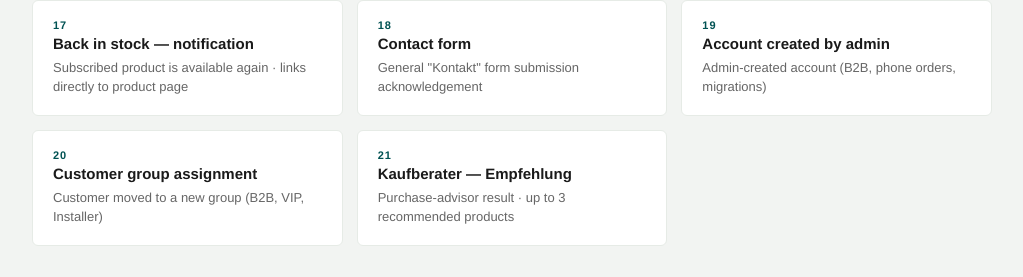
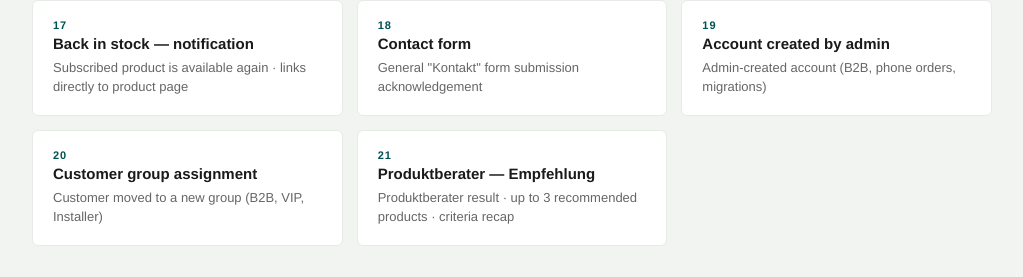
Before and after one commit to SabaVafa/email-templates, a website: page index.html in a window 1280 px wide. Shown: the part 1024-1301 px from the top of the page, without its empty margins (128-1151 px from the left). Drawn offline with Linux system fonts and the light colour scheme.

Commit message:
produktberater-ergebnis: align with live Produktberater (rename + rebuild)
Renamed kaufberater-ergebnis -> produktberater-ergebnis to match the live tool name. Rebuilt from real advisor research on edelstahl-tuerklingel.de/tuersprechanlagen: terminology Kaufberater -> Produktberater; vertical list of up to 3 real products with "ab ..." variant prices (SDM10X / VDM10 2.0 Horizon / SDM10H); added compact "Ihre Auswahl" criteria recap. index.html card updated.

```diff
--- a/index.html
+++ b/index.html
@@ -61,7 +61,7 @@
       <a class="card" href="templates/contact-form-confirmation.html"><div class="num">18</div><div class="title">Contact form</div><div class="desc">General "Kontakt" form submission acknowledgement</div></a>
       <a class="card" href="templates/account-created-by-admin.html"><div class="num">19</div><div class="title">Account created by admin</div><div class="desc">Admin-created account (B2B, phone orders, migrations)</div></a>
       <a class="card" href="templates/customer-group-assignment.html"><div class="num">20</div><div class="title">Customer group assignment</div><div class="desc">Customer moved to a new group (B2B, VIP, Installer)</div></a>
-      <a class="card" href="templates/kaufberater-ergebnis.html"><div class="num">21</div><div class="title">Kaufberater &mdash; Empfehlung</div><div class="desc">Purchase-advisor result &middot; up to 3 recommended products</div></a>
+      <a class="card" href="templates/produktberater-ergebnis.html"><div class="num">21</div><div class="title">Produktberater &mdash; Empfehlung</div><div class="desc">Produktberater result &middot; up to 3 recommended products &middot; criteria recap</div></a>
     </div>
 
     <h2>Plug-in templates &mdash; phase 2</h2>
```
Also changed, not shown: templates/produktberater-ergebnis.html (renamed from templates/kaufberater-ergebnis.html).
